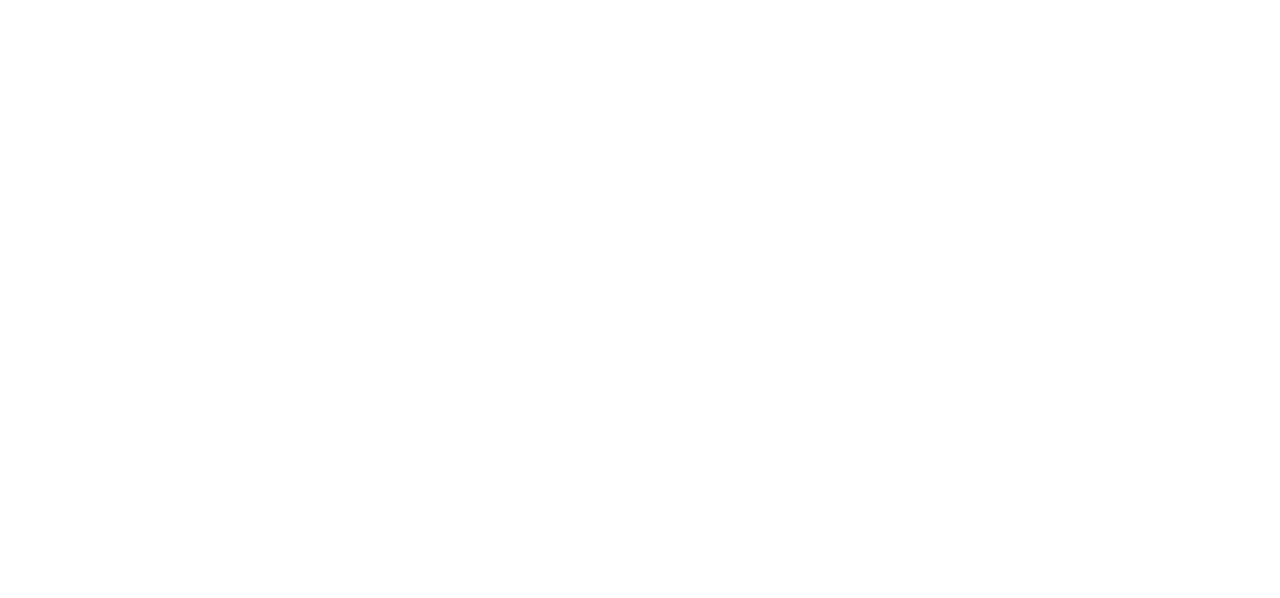
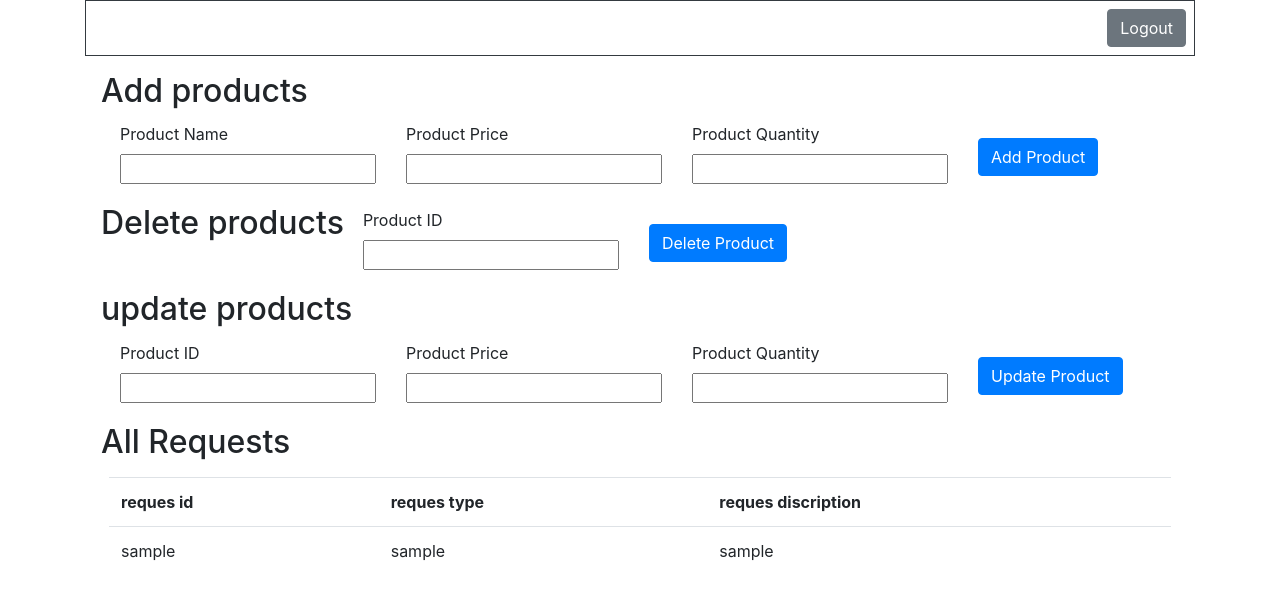
Before and after one commit to TCSILPCapstoneGroup7/TCSILPCapstoneProject, an Angular app in the folder Cap_Front_End/capstone-shopping/: page /admin in a window 1280 px wide. Before the commit this address led to /. Shown: the top 598 px of the page. Built offline with nearby package versions, Linux system fonts and the light colour scheme.

Commit message:
admin edits

```diff
--- a/Cap_Front_End/capstone-shopping/src/app/admin/admin.component.html
+++ b/Cap_Front_End/capstone-shopping/src/app/admin/admin.component.html
@@ -1 +1,103 @@
-<p>admin works!</p>
+<div class="container">
+    <!--this is the page after the login will make login soon-->
+    <div>
+        <!---->
+        <nav class="nav justify-content-end border border-dark p-2">
+            <div class="row">
+                <div class="col">
+                    <input type="button" value="Logout" id="logOutBtn" class="nav-item btn btn-secondary">
+                </div>
+            </div>
+        </nav>
+    </div>
+    <div class="row m-3 ">
+        <!-- products will be added to db with js-->
+        <h2>Add products</h2>
+        <form action="">
+            <div class="row m-1">
+                <div class="col ">
+                    <label for="prodName">Product Name</label><br>
+                    <input type="text" name="prodName" id="prodName">
+                </div>
+
+                <div class="col">
+                    <label for="prodPrice">Product Price</label><br>
+                    <input type="text" name="prodPrice" id="prodPrice">
+                </div>
+
+                <div class="col">
+                    <label for="prodQuantity">Product Quantity</label><br>
+                    <input type="text" name="prodQuantity" id="prodQuantity">
+                </div>
+
+                <div class="col mt-3">
+                    <input type="submit" value="Add Product" id="addProdBtn" class="btn btn-primary">
+                </div>
+            </div>
+        </form>
+    </div>
+    <div class="row m-3 ">
+        <!-- product will be deleted by the auto generated id given-->
+        <h2>Delete products</h2>
+        <form action="">
+            <div class="row m-1">
+                <div class="col ">
+                    <label for="prodName">Product ID</label><br>
+                    <input type="text" name="delprodId" id="delprodId">
+                </div>
+
+                <div class="col mt-3">
+                    <input type="submit" value="Delete Product" id="DelProdBtn" class="btn btn-primary">
+                </div>
+            </div>
+        </form>
+    </div>
+    <div class="row m-3 ">
+        <!-- products update product in js (price, quantaty, or both/ will make function to display the discount if price is dropped)-->
+        <h2>update products</h2>
+        <form action="">
+            <div class="row m-1">
+                <div class="col ">
+                    <label for="prodName">Product ID</label><br>
+                    <input type="text" name="updateProdId" id="updateProdId">
+                </div>
+
+                <div class="col">
+                    <label for="prodPrice">Product Price</label><br>
+                    <input type="text" name="updateProdPrice" id="updateProdPrice">
+                </div>
+
+                <div class="col">
+                    <label for="prodQuantity">Product Quantity</label><br>
+                    <input type="text" name="updateProdQuantity" id="prodQuantity">
+                </div>
+
+                <div class="col mt-3">
+                    <input type="submit" value="Update Product" id="updateProdBtn" class="btn btn-primary">
+                </div>
+            </div>
+        </form>
+    </div>
+    <!--View requests-->
+    <div class="row m-3">
+        <h2>All Requests</h2>
+        <!--need more info about how the request is stored in db but for now making dummy table-->
+        <table class="table m-2">
+            <tr>
+                <th>reques id</th>
+                <th>reques type</th><!--as in add /delete /update-->
+                <th>reques discription</th>
+            </tr>
+            <tr>
+                <td>sample</td>
+                <td>sample</td>
+                <td>sample</td>
+            </tr>
+        </table>
+
+    </div>
+
+    <div>
+        <!--need footer??-->
+    </div>
+</div>
--- a/Cap_Front_End/capstone-shopping/src/app/app-routing.module.ts
+++ b/Cap_Front_End/capstone-shopping/src/app/app-routing.module.ts
@@ -1,7 +1,22 @@
 import { NgModule } from '@angular/core';
 import { RouterModule, Routes } from '@angular/router';
+import { AdminComponent } from './admin/admin.component';
 
-const routes: Routes = [];
+const routes: Routes = [
+  {
+    path:"admin",
+    component:AdminComponent
+  },
+  {
+    path:"**",
+    redirectTo:"admin" //delete this when mergin and add back after
+  },
+  {
+    path:"",
+    redirectTo:"admin",
+    pathMatch:"full"
+  }
+];
 
 @NgModule({
   imports: [RouterModule.forRoot(routes)],
--- a/Cap_Front_End/capstone-shopping/src/index.html
+++ b/Cap_Front_End/capstone-shopping/src/index.html
@@ -5,6 +5,7 @@
   <title>CapstoneShopping</title>
   <base href="/">
   <meta name="viewport" content="width=device-width, initial-scale=1">
+  <link rel="stylesheet" href="https://maxcdn.bootstrapcdn.com/bootstrap/4.0.0/css/bootstrap.min.css" integrity="sha384-Gn5384xqQ1aoWXA+058RXPxPg6fy4IWvTNh0E263XmFcJlSAwiGgFAW/dAiS6JXm" crossorigin="anonymous">
   <link rel="icon" type="image/x-icon" href="favicon.ico">
 </head>
 <body>
```
